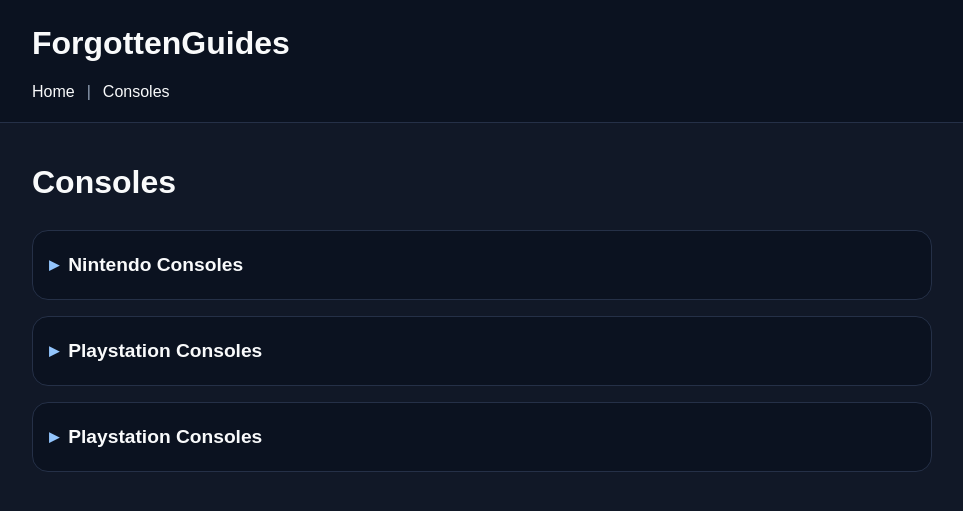
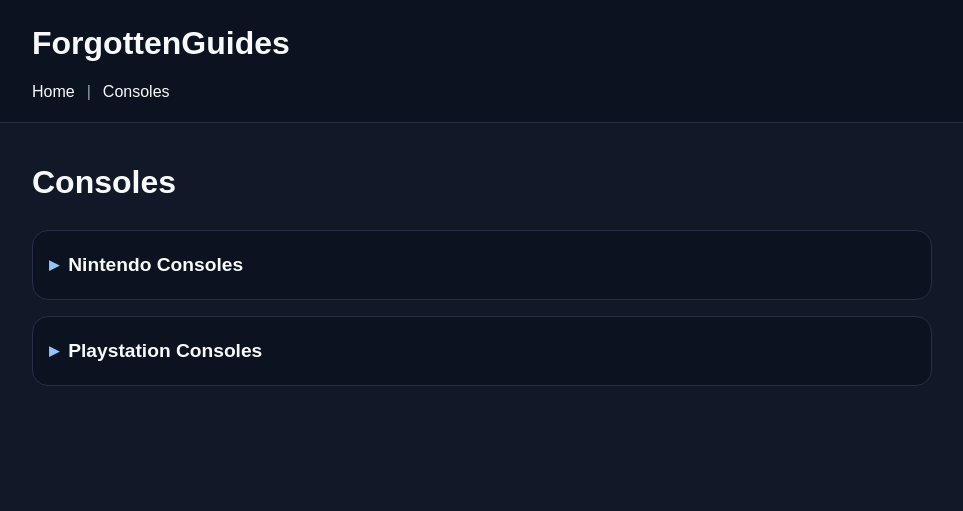
Before and after one commit to ForgottenGem/ForgottenGuides, a Jekyll site: the page built from consoles/index.md, in a window 1280 px wide. Shown: the top 511 px of the page, without its empty margins (158-1121 px from the left). Built offline with Jekyll 4.4.1, drawn with Linux system fonts in a browser that asks for light colours.

Commit message:
Update index.md

```diff
--- a/consoles/index.md
+++ b/consoles/index.md
@@ -40,17 +40,6 @@ title: Consoles
   <summary>Playstation Consoles</summary>
   <ul>
     <li>
-      <a class="button-link" href="{{ '/playstation/' | relative_url }}">
-        PlayStation
-      </a>
-    </li>
-  </ul>
-</details>
-
-<details class="guide-section">
-  <summary>Playstation Consoles</summary>
-  <ul>
-    <li>
       <details class="guide-section">
         <summary>Home Consoles</summary>
         <ul>
```
